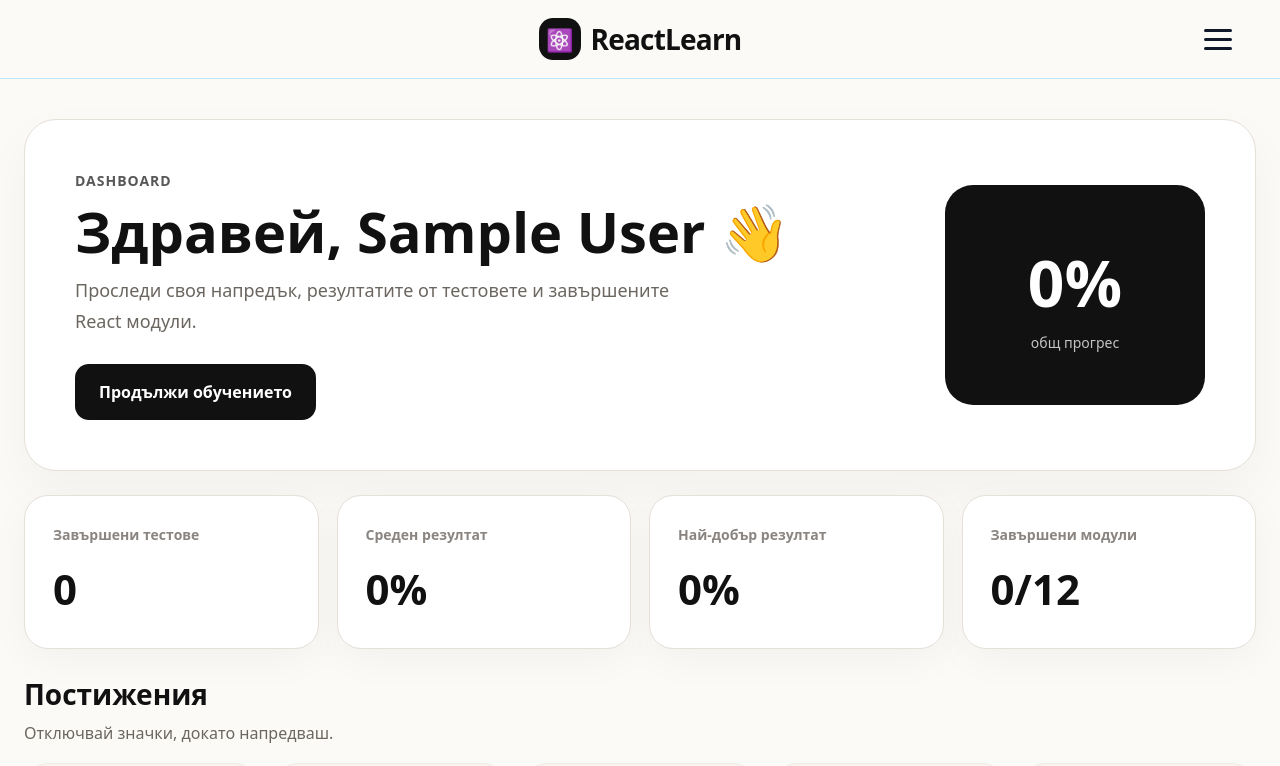
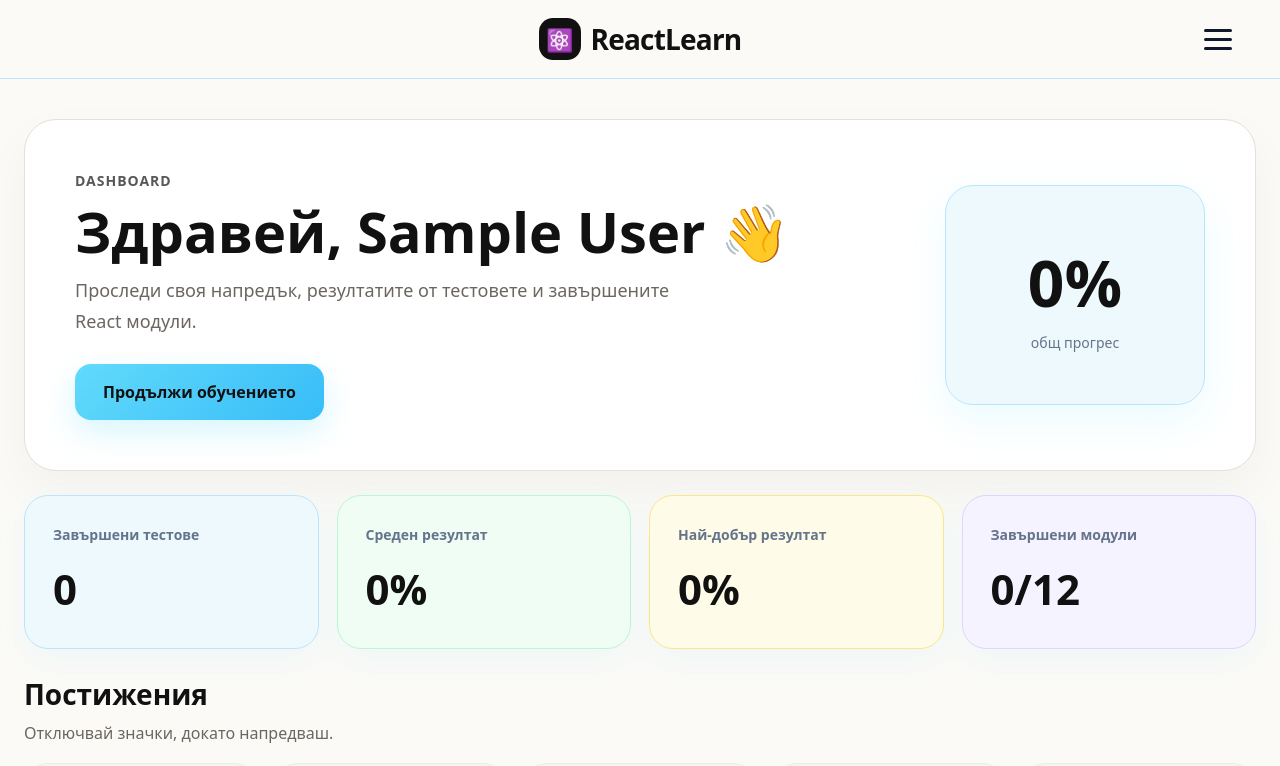
Before and after one commit to IvannIvannov/react-diploma-project, a React (Vite) app in the folder client/: page /dashboard in a window 1280 px wide. Shown: the top 766 px of the page. Built offline with nearby package versions, Linux system fonts and the light colour scheme; no server answers; sample sign-in values are in the browser's storage.

Commit message:
redesign achievement badges with modern React-themed UI

```diff
--- a/client/src/components/Footer.css
+++ b/client/src/components/Footer.css
@@ -1,5 +1,5 @@
 .footer {
-    margin-top: 0px;
+    margin-top: 60px;
     padding: 64px 80px 28px;
 
     background: #eef9fd;
--- a/client/src/pages/CourseDetails.css
+++ b/client/src/pages/CourseDetails.css
@@ -5,9 +5,7 @@
     align-items: flex-start;
 
     background:
-        radial-gradient(circle at top left, rgba(97, 218, 251, 0.16), transparent 35%),
-        radial-gradient(circle at top right, rgba(14, 165, 233, 0.10), transparent 30%),
-        #f8fcfd;
+        #fefefe;
 
     padding: 80px 32px;
 }
--- a/client/src/pages/Dashboard.css
+++ b/client/src/pages/Dashboard.css
@@ -61,25 +61,36 @@
     justify-content: center;
 
     margin-top: 28px;
-    padding: 16px 24px;
+    padding: 16px 28px;
 
-    background: #111;
-    color: white;
+    background: linear-gradient(135deg,
+            #61dafb,
+            #38bdf8);
 
-    border-radius: 14px;
+    color: #111;
+
+    border-radius: 16px;
 
     text-decoration: none;
-    font-weight: 800;
+    font-weight: 900;
+
+    box-shadow: 0 12px 30px rgba(97, 218, 251, 0.25);
 
     transition: 0.25s ease;
 }
 
 .dashboard-welcome a:hover {
-    transform: translateY(-2px);
+    transform: translateY(-3px);
+
+    background: linear-gradient(135deg,
+            #7ddfff,
+            #4cc9f0);
 }
 
 .welcome-visual {
     min-width: 260px;
+    min-height: 220px;
+
     padding: 34px;
 
     display: flex;
@@ -87,25 +98,26 @@
     align-items: center;
     justify-content: center;
 
-    background: #111;
+    background: #eef9fd;
 
-    border: none;
+    border: 1px solid #bae6fd;
 
     border-radius: 28px;
-    min-height: 220px;
 
     text-align: center;
+
+    box-shadow: 0 16px 40px rgba(97, 218, 251, 0.12);
 }
 
 .welcome-visual strong {
     font-size: 64px;
     font-weight: 900;
 
-    color: white;
+    color: #111;
 }
 
 .welcome-visual span {
-    color: rgba(255, 255, 255, 0.75);
+    color: #64748b;
     font-size: 14px;
 }
 
@@ -120,12 +132,40 @@
 .dashboard-stat-card {
     padding: 28px;
 
-    background: white;
+    background: #eef9fd;
 
-    border: 1px solid #e5e0d8;
+    border: 1px solid #bae6fd;
     border-radius: 24px;
 
-    box-shadow: 0 10px 40px rgba(0, 0, 0, 0.04);
+    box-shadow: 0 12px 30px rgba(97, 218, 251, 0.08);
+
+    transition: 0.25s ease;
+}
+
+.dashboard-stat-card:hover {
+    transform: translateY(-4px);
+
+    box-shadow: 0 18px 40px rgba(97, 218, 251, 0.14);
+}
+
+.dashboard-stat-card:nth-child(1) {
+    background: #eef9fd;
+    border-color: #bae6fd;
+}
+
+.dashboard-stat-card:nth-child(2) {
+    background: #f0fdf4;
+    border-color: #bbf7d0;
+}
+
+.dashboard-stat-card:nth-child(3) {
+    background: #fefce8;
+    border-color: #fde68a;
+}
+
+.dashboard-stat-card:nth-child(4) {
+    background: #f5f3ff;
+    border-color: #ddd6fe;
 }
 
 .dashboard-stat-card span {
@@ -133,7 +173,7 @@
 
     margin-bottom: 12px;
 
-    color: #8a8580;
+    color: #64748b;
 
     font-size: 14px;
     font-weight: 700;
@@ -346,8 +386,101 @@
 }
 
 .badge-card.unlocked {
-    background: white;
-    border: 1px solid #e5e0d8;
+    background: #f8fcff;
+
+    border: 1px solid #cfeeff;
+
+    border-radius: 24px;
+
+    box-shadow:
+        0 10px 25px rgba(97, 218, 251, 0.15);
+
+    position: relative;
+
+    overflow: hidden;
+}
+
+.badge-card.unlocked span {
+    width: 72px;
+    height: 72px;
+
+    margin: 0 auto 18px;
+
+    display: flex;
+    align-items: center;
+    justify-content: center;
+
+    border-radius: 50%;
+
+    background: rgba(97, 218, 251, 0.15);
+
+    font-size: 38px;
+
+    position: relative;
+}
+
+.badge-card.unlocked span::before {
+    content: "✦";
+
+    position: absolute;
+
+    left: -14px;
+    top: 18px;
+
+    color: #61dafb;
+    font-size: 12px;
+}
+
+.badge-card.unlocked span::after {
+    content: "✦";
+
+    position: absolute;
+
+    right: -14px;
+    top: 18px;
+
+    color: #61dafb;
+    font-size: 12px;
+}
+
+.badge-card.unlocked strong {
+    display: block;
+
+    margin-bottom: 10px;
+
+    color: #111;
+
+    font-size: 18px;
+    font-weight: 900;
+}
+
+.badge-card.unlocked small {
+    display: inline-flex;
+    align-items: center;
+    gap: 6px;
+
+    padding: 8px 14px;
+
+    border-radius: 999px;
+
+    background: #e0f7ff;
+
+    color: #0284c7;
+
+    font-size: 12px;
+    font-weight: 800;
+}
+
+.badge-card.unlocked small::before {
+    content: "●";
+    font-size: 8px;
+}
+
+.badge-card.unlocked:hover {
+    transform: translateY(-6px);
+
+    box-shadow:
+        0 18px 40px rgba(97, 218, 251, 0.22);
 }
 
 .badge-card.locked {
```
